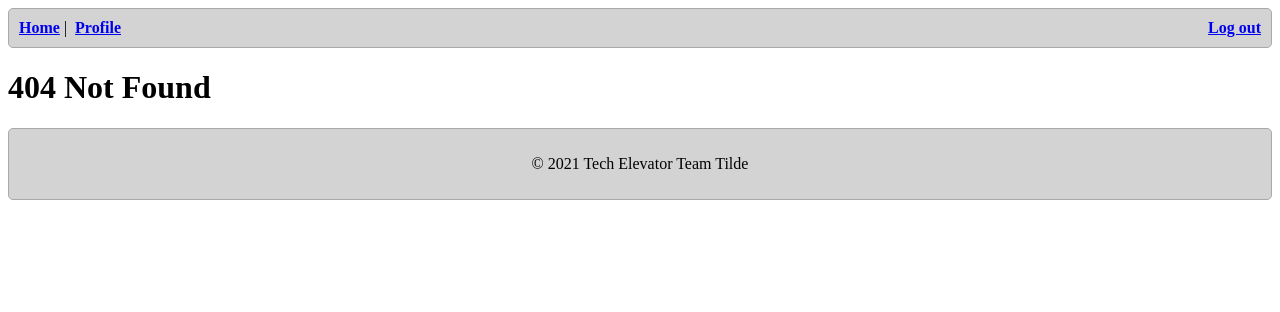
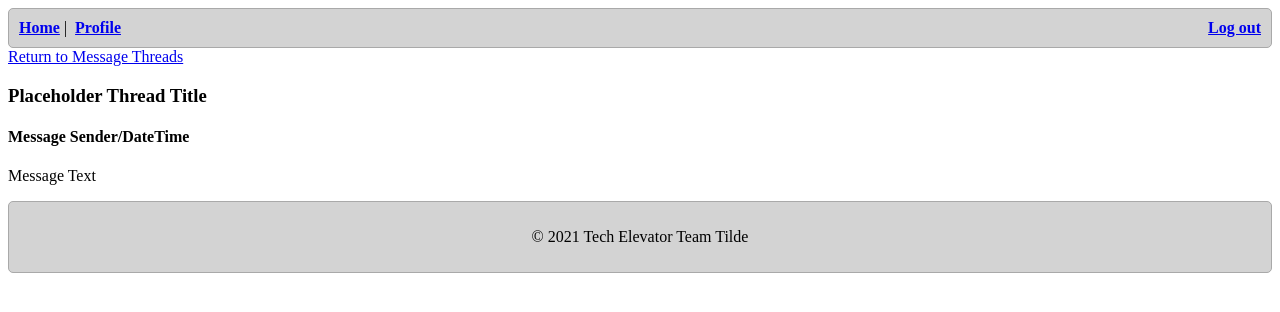
Before and after one commit to jacquelynfinucan/Play-Pals-Final-Capstone, a Vue app in the folder vue/: page /messages/id in a window 1280 px wide. Before the commit this address had no page. Shown: the top 312 px of the page. Built offline with nearby package versions, Linux system fonts and the light colour scheme; sample sign-in values are in the browser's storage.

Commit message:
added skeleton messaging components and views

```diff
--- /dev/null
+++ b/vue/src/components/MessageCard.vue
@@ -0,0 +1,16 @@
+<template>
+  <div>
+      <h4>Message Sender/DateTime</h4>
+      <p>Message Text</p>
+  </div>
+</template>
+
+<script>
+export default {
+    name: 'message'
+}
+</script>
+
+<style>
+
+</style>
--- /dev/null
+++ b/vue/src/components/ThreadCard.vue
@@ -0,0 +1,38 @@
+<template>
+  <div>
+      <div class="loading" v-if="isLoading">
+            <img src="@/assets/loading-dog.gif" alt="loading gif"/>
+      </div>
+      <div v-else>
+            <router-link class="nav-link" :to="{ name: 'messages' }">Return to Message Threads</router-link>
+            <h3>Placeholder Thread Title</h3>
+            <div> <!-- v-for each message in messages -->
+                <message-card/>
+            </div>
+      </div>
+  </div>
+</template>
+
+<script>
+import MessageCard from '../components/MessageCard';
+export default {
+    name: 'thread-card',
+    props: ['thread'],
+    components: {
+        MessageCard
+    },
+    data() {
+        return {
+            isLoading: true,
+            errorMsg: '',
+        };
+    },
+    created() {
+        this.isLoading = false; //will go into a method later
+    }
+}
+</script>
+
+<style>
+
+</style>
--- /dev/null
+++ b/vue/src/components/ThreadList.vue
@@ -0,0 +1,39 @@
+<template>
+  <div>
+        <div class="loading" v-if="isLoading">
+            <img src="@/assets/loading-dog.gif" alt="loading gif"/>
+        </div>
+
+        <div v-else>
+            <h1>Your Message Threads</h1>
+            <div class="filters">
+                <input type="text" id="userFilter" placeHolder="User"/>
+                <input type="text" id="petFilter" placeHolder="Pet"/>
+            </div>
+            <div class="thread" ><!-- v-for each playdate for user -->
+                <router-link class="nav-link" :to="{ name: 'thread' }">Placeholder PlayDate Thread Title</router-link> <!-- fill with specific playdate info late-->
+            </div>
+        </div>
+  </div>
+</template>
+
+<script>
+
+export default {
+    name: 'thread-list',
+    //get all playdates for user through import or methods when implemented
+    data() {
+        return {
+            isLoading: true,
+            errorMsg: '',
+        };
+    },
+    created() {
+        this.isLoading = false; //will go into a method later
+    }
+}
+</script>
+
+<style>
+
+</style>
--- a/vue/src/router/index.js
+++ b/vue/src/router/index.js
@@ -8,6 +8,8 @@ import store from '../store/index'
 import Home from '@/views/Home.vue'
 import NotFound from '@/views/NotFound.vue'
 import RegisterProfile from '../views/RegisterProfile.vue'
+import Messages from '../views/Messages.vue'
+import Thread from '../views/Thread.vue'
 
 Vue.use(Router)
 
@@ -72,7 +74,6 @@ const router = new Router({
         requiresAuth: false
       }
     },
-
     {
       path:"/register-profile",
       name: "register-profile",
@@ -80,9 +81,23 @@ const router = new Router({
       meta: {
         requiresAuth: true
       }
+    },
+    {
+      path: "/messages",
+      name: "messages",
+      component: Messages,
+      meta: {
+        requiresAuth: true
+      }
+    },
+    {
+      path: "/messages/id", //interpolate play date id when it lives somewhere
+      name: "thread",
+      component: Thread,
+      meta: {
+        requiresAuth: true
+      }
     }
-
-
   ]
 })
 
--- /dev/null
+++ b/vue/src/views/Messages.vue
@@ -0,0 +1,17 @@
+<template>
+  <div>
+      <thread-list/>
+  </div>
+</template>
+
+<script>
+import ThreadList from '../components/ThreadList.vue'
+export default {
+    components: { ThreadList },
+    name: "messages"
+}
+</script>
+
+<style>
+
+</style>
--- a/vue/src/views/Profile.vue
+++ b/vue/src/views/Profile.vue
@@ -1,6 +1,7 @@
 <template>
   <div class="profile">
     <user-profile/>
+    <router-link class="nav-link" :to="{ name: 'messages' }">Messages</router-link>
     <pet-list />
   </div>
 </template>
--- /dev/null
+++ b/vue/src/views/Thread.vue
@@ -0,0 +1,17 @@
+<template>
+  <div>
+      <thread-card/>
+  </div>
+</template>
+
+<script>
+import ThreadCard from '../components/ThreadCard.vue'
+export default {
+    components: { ThreadCard },
+    name: "thread"
+}
+</script>
+
+<style>
+
+</style>
```
